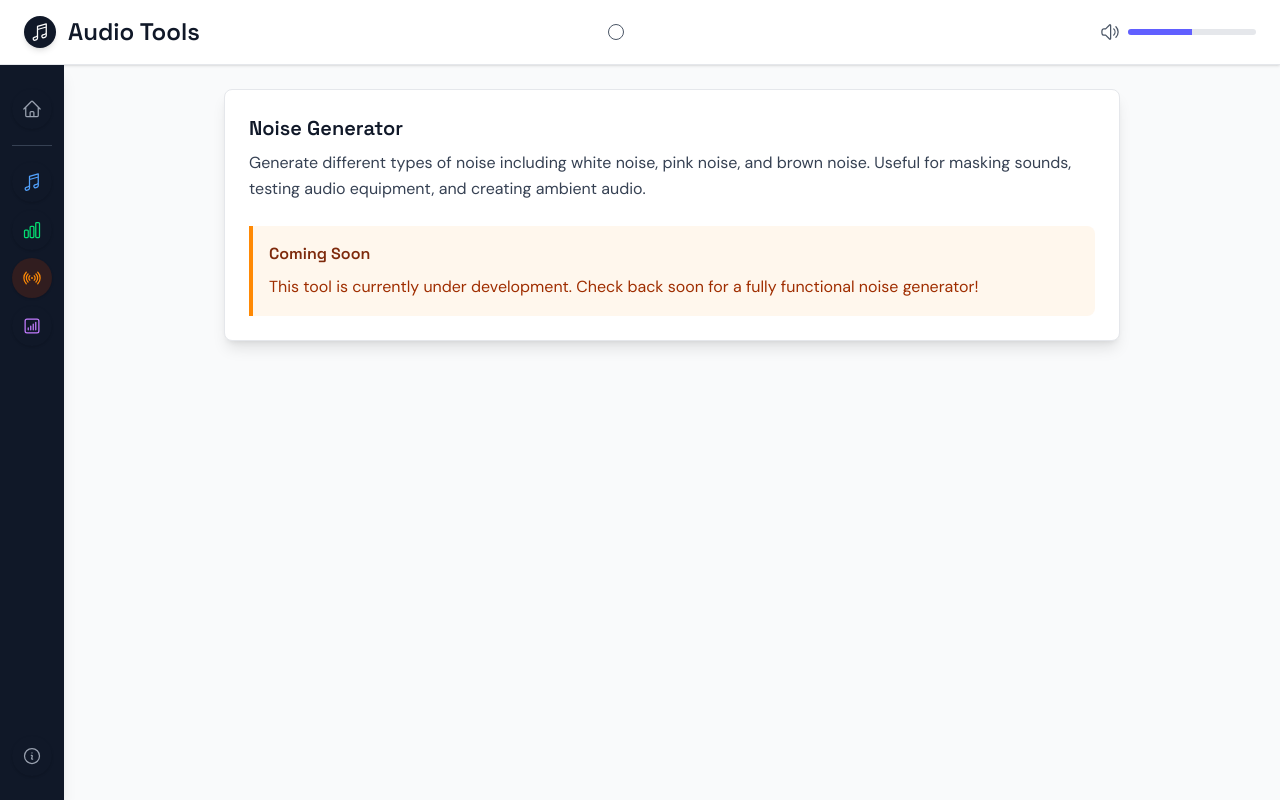
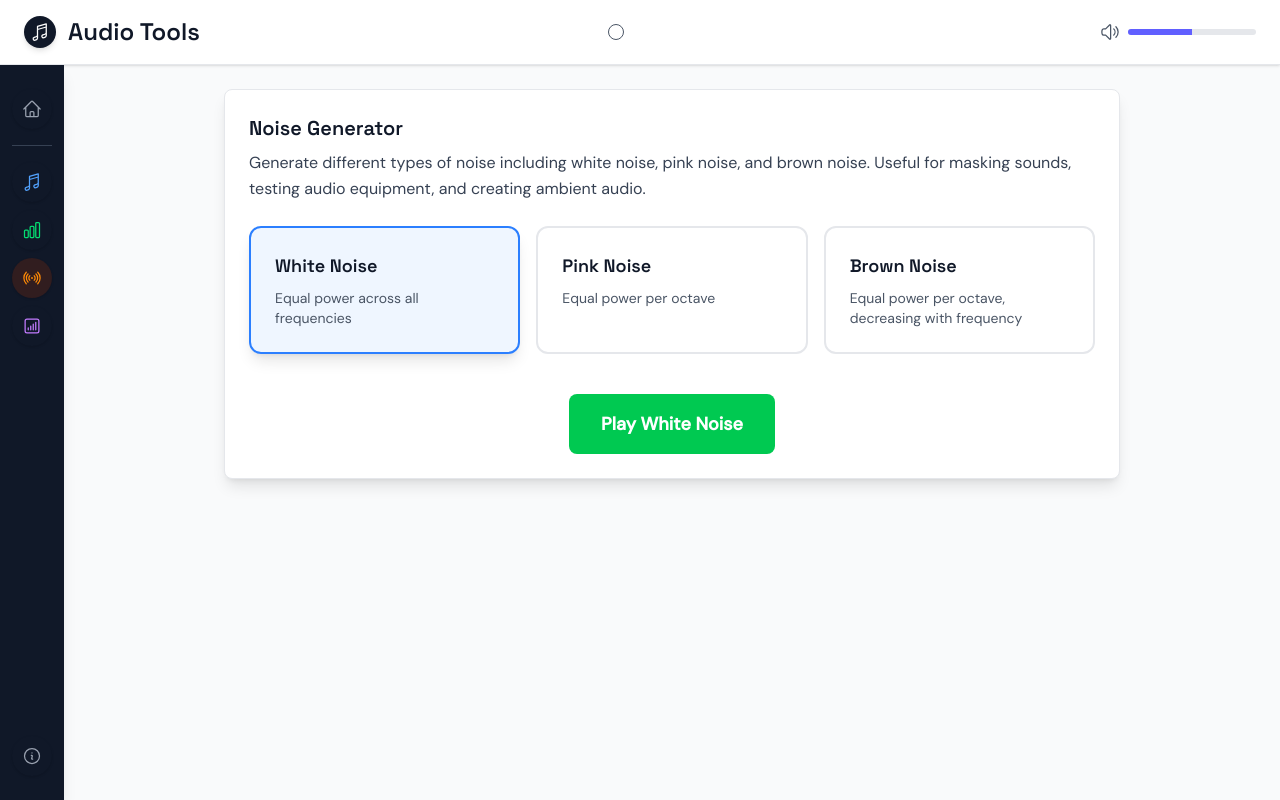
Before and after one commit to jeissler/web-audio-tools, a Vue app: page /noise-generator in a window 1280 px wide. Built offline with nearby package versions, Linux system fonts and the light colour scheme.

Commit message:
create noise generator tool view

```diff
--- a/src/composables/useAudioEngine.ts
+++ b/src/composables/useAudioEngine.ts
@@ -80,6 +80,10 @@ export function useAudioEngine() {
     isPlaying.value = false
   }
 
+  function setNoiseType(type: NoiseType) {
+    audioService.setNoiseType(type)
+  }
+
   // Keep service volume in sync with global volume store
   watch(volume, (val) => {
     audioService.setVolume(val)
@@ -105,6 +109,7 @@ export function useAudioEngine() {
     setDuration,
     startNoise,
     stopNoise,
+    setNoiseType,
 
     // Constants
     WAVE_TYPE_OPTIONS,
--- a/src/views/NoiseGeneratorView.vue
+++ b/src/views/NoiseGeneratorView.vue
@@ -6,12 +6,36 @@
         for masking sounds, testing audio equipment, and creating ambient audio.
       </p>
 
-      <div class="bg-orange-50 border-l-4 border-orange-400 p-4 rounded-r-lg">
-        <h3 class="font-semibold text-orange-900 mb-2">Coming Soon</h3>
-        <p class="text-orange-800 leading-relaxed">
-          This tool is currently under development. Check back soon for a fully functional noise
-          generator!
-        </p>
+      <div class="grid grid-cols-1 md:grid-cols-3 gap-4">
+        <button
+          v-for="noiseType in noiseTypes"
+          :key="noiseType.value"
+          @click="selectNoiseType(noiseType.value)"
+          :class="[
+            'relative p-6 rounded-xl border-2 transition-all duration-200 text-left flex flex-col items-start',
+            selectedNoiseType === noiseType.value
+              ? 'border-blue-500 bg-blue-50 shadow-lg'
+              : 'border-gray-200 bg-white hover:border-gray-300 hover:shadow-md',
+          ]"
+        >
+          <h3 class="font-bold text-lg text-gray-900 mb-2">{{ noiseType.label }}</h3>
+          <p class="text-sm text-gray-600">{{ noiseType.description }}</p>
+        </button>
+      </div>
+
+      <div class="flex justify-center pt-4">
+        <ControlButton
+          @click="togglePlay"
+          :class="[
+            'px-8 py-4 text-lg font-semibold',
+            isPlaying
+              ? 'bg-red-500 hover:bg-red-600 text-white'
+              : 'bg-green-500 hover:bg-green-600 text-white',
+          ]"
+        >
+          <span v-if="isPlaying">Stop Noise</span>
+          <span v-else>Play {{ selectedNoiseLabel }}</span>
+        </ControlButton>
       </div>
     </div>
   </PageLayout>
@@ -19,4 +43,42 @@
 
 <script setup lang="ts">
 import PageLayout from '@/layouts/PageLayout.vue'
+import ControlButton from '@/components/ControlButton.vue'
+import { useAudioEngine } from '@/composables/useAudioEngine'
+import { NOISE_TYPE_OPTIONS, DEFAULT_NOISE_TYPE } from '@/constants/audio'
+import type { NoiseType } from '@/services/WebAudioService'
+import { ref, computed } from 'vue'
+
+const { isPlaying, startNoise, stopNoise, setNoiseType } = useAudioEngine()
+const selectedNoiseType = ref<NoiseType>(DEFAULT_NOISE_TYPE)
+
+const noiseTypeDescriptions = {
+  white: 'Equal power across all frequencies',
+  pink: 'Equal power per octave',
+  brown: 'Equal power per octave, decreasing with frequency',
+}
+
+const noiseTypes = NOISE_TYPE_OPTIONS.map((option) => ({
+  value: option.value,
+  label: `${option.label} Noise`,
+  description: noiseTypeDescriptions[option.value],
+}))
+
+const selectedNoiseLabel = computed(() => {
+  const noiseType = noiseTypes.find((nt) => nt.value === selectedNoiseType.value)
+  return noiseType?.label || 'Noise'
+})
+
+function selectNoiseType(type: NoiseType) {
+  selectedNoiseType.value = type
+  setNoiseType(type)
+}
+
+async function togglePlay() {
+  if (isPlaying.value) {
+    stopNoise()
+  } else {
+    await startNoise(selectedNoiseType.value)
+  }
+}
 </script>
```
